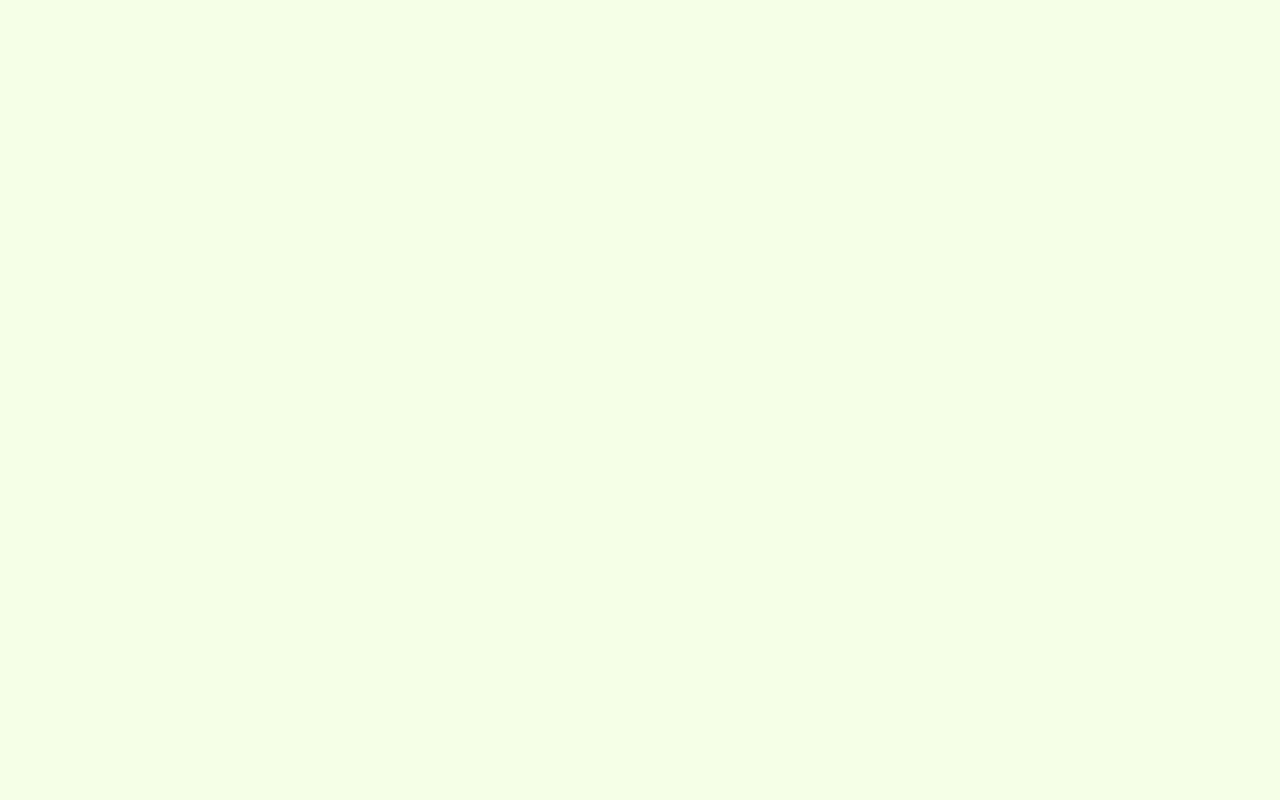
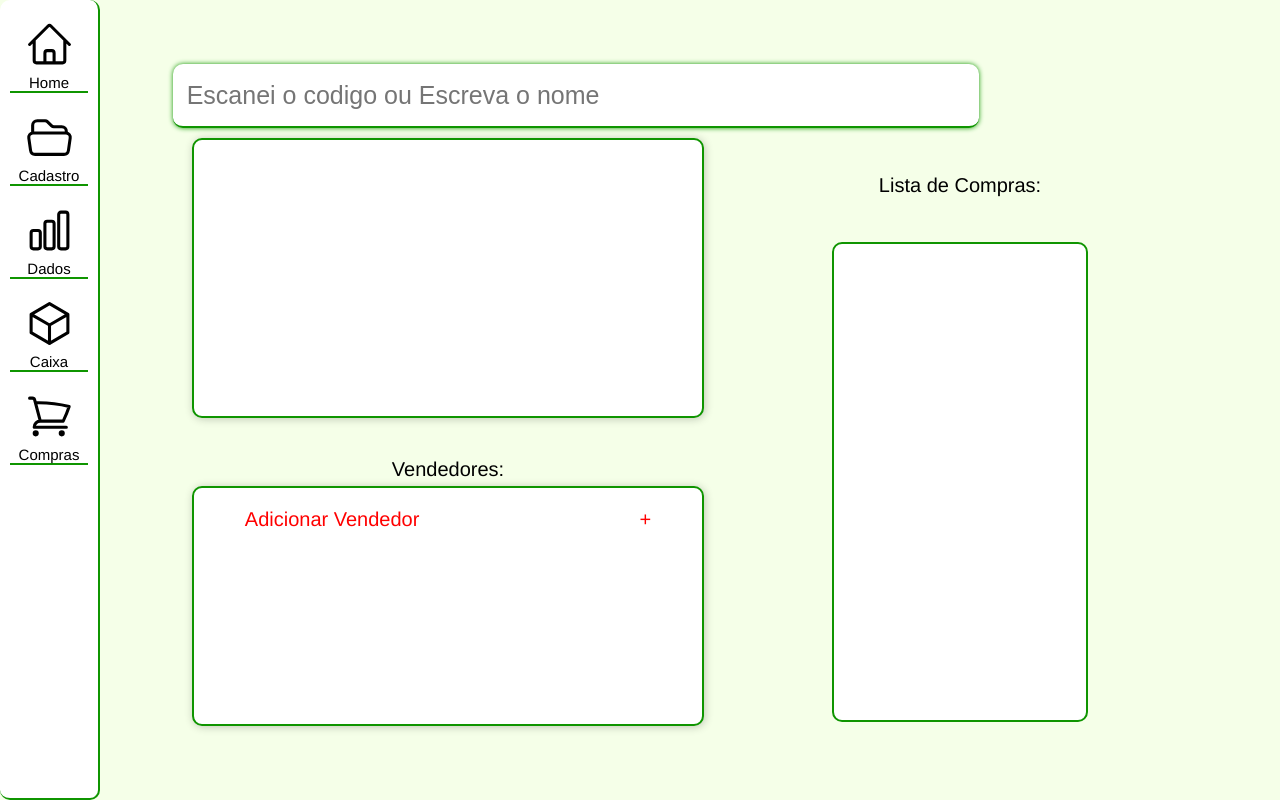
Before and after one commit to raquelvivi/AppCaixaFront, a Vue app: page /ComprasView in a window 1280 px wide. Before the commit this address had no page. Built offline with nearby package versions, Linux system fonts and the light colour scheme.

Commit message:
tela compras atualizada

```diff
--- a/src/CadastroProdutos.vue
+++ b/src/CadastroProdutos.vue
@@ -246,8 +246,8 @@ export default {
             quantminimo: this.quantminimo,
             quant: this.quant,
             categoria: this.categoria,
+            precovenda: this.precovenda,
             vendedor: this.vendedor,
-            precovenda: this.precovenda
           }
         );
 
--- /dev/null
+++ b/src/ComprasView.vue
@@ -0,0 +1,303 @@
+<template>
+
+    <CabecalhoView />
+
+        <!-- INPUT DE BUSCA -->
+    <div class="pesquisa">
+
+        <input type='text' v-model='produto' @keyup.enter="copiou(produto)" @input="buscarProdutos(produto)"
+            class='inputProdut' autofocus placeholder="  Escanei o codigo ou Escreva o nome" />
+    </div>
+
+    <main>
+
+        <div>
+            <!-- LISTA DE PRODUTOS -->
+            <div>
+                <ul class="listaResposte">
+                    <li v-for="(item, index) in produtos" :key="index" @click="escolheuProdut(item)">
+                        <p>{{ item.nome }}</p>
+                        <p>{{ item.precovenda }}</p>
+                    </li>
+                </ul>
+
+            </div>
+
+            <!-- LISTA DE VENDEDORES -->
+            <div class="listaVendedores">
+                <p>Vendedores:</p>
+                <ul class="listaResposte ulVend">
+                    <li v-for="(item, index) in vendedores" :key="index" @click="escolheuProdut(item)">
+                        <p>{{ item.vendedor }}</p>
+                        <p>{{ item.Preco }}</p>
+                    </li>
+                    <li style="color: red;"  @click="addVendedores(item)">
+                        <p>Adicionar Vendedor</p>
+                        <p>+</p>
+                    </li>
+                </ul>
+
+            </div>
+
+        </div>
+
+        <!-- LISTA DE COMPRAS -->
+        <div class="listaCompras">
+            <p>Lista de Compras:</p>
+            <ul class="UlLista">
+
+            <li v-for="(item, index) in ObjetosCompras" :key="index" class="lista"
+                :style="{ backgroundColor: (index % 2) === 0 ? 'white' : '#E7F5E7' }">
+                <p v-if="!item.editando" @click="item.editando = true">
+                    {{ item.quantidadeV }}
+                </p>
+
+                <input v-else v-model="this.quantNova"
+                    @blur="item.editando = false; atualizarItem(item, this.ObjetosCompras, this.quantNova)" />
+                <p>{{ item.nome }}</p>
+
+                <div style="display: flex;">
+                    <p>{{ item.valor.toLocaleString('pt-BR', { minimumFractionDigits: 2, maximumFractionDigits: 2 }) }}
+                    </p>
+                    <p :style="{ display: index === 0 ? 'none' : 'block' }" @click="retirar(item, this.ObjetosCompras)"
+                        style=" cursor: pointer; color: brown;">X</p>
+                </div>
+
+            </li>
+        </ul>
+        </div>
+
+    </main>
+
+
+
+
+
+
+
+
+
+</template>
+
+
+
+
+<script>
+import axios from 'axios'
+import CabecalhoView from "./components/CabecalhoView.vue"
+
+export default {
+    name: 'ComprasView',
+    components: {
+        CabecalhoView
+    },
+    data() {
+        return {
+            produto: '',    // v-model do input principal
+            quant: 1,       // v-model da quantidade
+            produtos: [],   // array para a lista do v-for
+            vendedores: [],   // array para a lista de vendedores
+        }
+    },
+    methods: { //BUSCAR PRODUTOS
+        async buscarProdutos(produto) {
+            if (produto.length > 2 && produto != " ") { // para não fazer requisição com 1 ou 2 caracteres, o que não é necessário
+                const response = await axios.get(
+                    `http://localhost:3000/prods/label/${produto}`
+                )
+
+                this.produtos = response.data
+            } else {
+                this.produtos = '';
+            }
+        },
+        // BUSCAR PRODUTO PELO CODIGO DE BARRAS
+        async copiou(produto) {
+            if (produto && produto != " ") {
+
+                const response = await axios.get(
+                    `http://localhost:3000/prods/${produto}`
+                );
+                let dados = response.data;
+
+                console.log(dados[0]);
+
+                if (response.status >= 200 && response.status < 300) {
+
+                    this.escolheuProdut(dados[0]);
+                    this.produto = ""
+                }
+            }
+
+        },
+        async escolheuProdut(item) {
+            console.log(item);
+            const response = await axios.get(
+                    `http://localhost:3000/tem/${item.codigo}`
+                );
+            this.vendedores = response.data;
+            console.log(this.vendedores);
+            this.produtos = []; // Limpa a lista após escolher
+        },
+        async addVendedores(item) {
+            console.log("Adicionar vendedor:", item);
+            // Lógica para adicionar um novo vendedor
+        },
+
+    }
+
+}
+
+</script>
+
+
+
+
+<style scoped>
+.pesquisa {
+
+    margin: 0 10% 0 0%;
+    padding-top: 8vh;
+}
+
+.inputProdut {
+    width: 70%;
+    height: 8vh;
+    font-size: 25px;
+    border: none;
+    border-bottom: var(--colorVerde) 2px solid;
+    border-radius: 10px;
+    /* outline: none; */
+    transition: all 0.2s;
+    box-shadow: 2px 2px 15px rgba(0, 0, 0, 0.5);
+}
+
+.inputProdut:focus {
+    outline: none;
+    border-color: var(--colorVerde);
+    box-shadow: 0 0 5px var(--colorVerde);
+}
+
+.ulVend{
+    min-height: 30vh;
+    max-height: 30vh;
+    overflow-y: auto;
+}
+
+.listaResposte {
+    width: 40vw;
+    height: 35vh;
+    font-size: 20px;
+    z-index: 2;
+
+    margin-top: 2%;
+    border: none;
+    border: var(--colorVerde) 2px solid;
+    border-radius: 10px;
+    transition: all 0.2s;
+    box-shadow: 1px 1px 8px rgba(0, 0, 0, 0.222);
+    background-color: var(--colorBranco);
+}
+
+.listaResposte li {
+    margin: 5px 0 5px 0;
+    padding: 15px 0 15px 0;
+    justify-content: space-between;
+    display: flex;
+}
+
+.listaResposte li:hover {
+    background-color: var(--colorVerde);
+    color: var(--colorBranco);
+    cursor: pointer;
+}
+
+.listaResposte li p {
+    padding: 0 10% 0 10%;
+
+}
+
+.listaVendedores {
+    margin-top: 5vh;
+    justify-content: center;
+    display: flex;
+    flex-direction: column;
+
+}
+
+.listaVendedores ul {
+    margin-top: 5px;
+    height: 20vh;
+}
+
+main {
+    display: flex;
+    justify-content: space-around;
+    margin: 0 10%;
+}
+
+.listaCompras {
+    height: 80vh;
+    display: flex;
+    flex-direction: column;
+    justify-content: space-evenly;
+
+}
+.UlLista {
+    width: 20vw;
+    height: 60vh;
+    background-color: var(--colorBranco);
+    border: var(--colorVerde) 2px solid;
+    border-radius: 10px;
+    overflow: auto;
+}
+
+.UlLista li {
+    padding: 5px 5% 0px 0;
+    display: flex;
+    justify-content: space-between;
+}
+
+.UlLista li p {
+    padding: 0 5% 0 5%;
+}
+
+.info {
+    display: flex;
+    width: 50vw;
+    /* background-color: blue; */
+    justify-content: space-evenly;
+    align-items: center;
+}
+
+/* .listaResposte {
+  position: absolute;
+  width: 50%;
+  max-height: 50vh;
+  font-size: 20px;
+  z-index: 2;
+  margin-left: calc(5px + 10%);
+  border: none;
+  border: var(--colorVerde) 2px solid;
+  border-radius: 10px;
+  transition: all 0.2s;
+  box-shadow: 2px 2px 15px rgba(0, 0, 0, 0.5);
+  background-color: var(--colorBranco);
+}
+
+.listaResposte li{
+  margin: 5px 0 5px 0;
+  padding: 15px 0 15px 0;
+  justify-content: space-between;
+  display: flex;
+}
+.listaResposte li:hover{
+  background-color: var(--colorVerde);
+  color: var(--colorBranco);
+  cursor: pointer;
+}
+.listaResposte li p{
+  padding: 0 10% 0 10%;
+
+} */
+</style>
--- a/src/components/CabecalhoView.vue
+++ b/src/components/CabecalhoView.vue
@@ -4,8 +4,8 @@
 
         <!-- Casa - InicioView -->
         <div class="hearderIco">
-            <svg xmlns="http://www.w3.org/2000/svg" fill="none" @click="this.$router.push('/')" viewBox="0 0 24 24" stroke-width="1.5"
-                stroke="currentColor" class="size-6 ico" cursor="pointer">
+            <svg xmlns="http://www.w3.org/2000/svg" fill="none" @click="this.$router.push('/')" viewBox="0 0 24 24"
+                stroke-width="1.5" stroke="currentColor" class="size-6 ico" cursor="pointer">
                 <path stroke-linecap="round" stroke-linejoin="round"
                     d="m2.25 12 8.954-8.955c.44-.439 1.152-.439 1.591 0L21.75 12M4.5 9.75v10.125c0 .621.504 1.125 1.125 1.125H9.75v-4.875c0-.621.504-1.125 1.125-1.125h2.25c.621 0 1.125.504 1.125 1.125V21h4.125c.621 0 1.125-.504 1.125-1.125V9.75M8.25 21h8.25" />
             </svg>
@@ -33,10 +33,22 @@
             <p>Dados</p>
         </div>
 
-        <!-- Carrinho - CaixaView -->
+        <!-- Caixa - CaixaView -->
         <div class="hearderIco">
 
             <svg xmlns="http://www.w3.org/2000/svg" fill="none" @click="this.$router.push('/CaixaView')"
+                viewBox="0 0 24 24" stroke-width="1.5" stroke="currentColor" class="size-6 ico" cursor="pointer">
+                <path stroke-linecap="round" stroke-linejoin="round"
+                    d="m21 7.5-9-5.25L3 7.5m18 0-9 5.25m9-5.25v9l-9 5.25M3 7.5l9 5.25M3 7.5v9l9 5.25m0-9v9" />
+            </svg>
+
+            <p>Caixa</p>
+        </div>
+
+        <!-- Carrinho - ComprasView -->
+        <div class="hearderIco">
+
+            <svg xmlns="http://www.w3.org/2000/svg" fill="none" @click="this.$router.push('/ComprasView')"
                 viewBox="0 0 24 24" stroke-width="1.5" stroke="currentColor" class="size-6 ico" cursor="pointer">
                 <path stroke-linecap="round" stroke-linejoin="round"
                     d="M2.25 3h1.386c.51 0 .955.343 1.087.835l.383 1.437M7.5 14.25a3 3 0 0 0-3 3h15.75m-12.75-3h11.218c1.121-2.3 2.1-4.684 2.924-7.138a60.114 60.114 0 0 0-16.536-1.84M7.5 14.25 5.106 5.272M6 20.25a.75.75 0 1 1-1.5 0 .75.75 0 0 1 1.5 0Zm12.75 0a.75.75 0 1 1-1.5 0 .75.75 0 0 1 1.5 0Z" />
--- a/src/router/index.js
+++ b/src/router/index.js
@@ -4,12 +4,18 @@ import CaixaView from '../CaixaView.vue'
 import DashboardView from '../DashBoardView.vue'
 import CadastroProdutos from '../CadastroProdutos.vue'
 import InicioView from '../InicioView.vue'
+import ComprasView from '../ComprasView.vue'
 
 const routes = [
   {
     path: '/CaixaView',
     name: 'CaixaView',
     component: CaixaView
+  },
+  {
+    path: '/ComprasView',
+    name: 'ComprasView',
+    component: ComprasView
   },
   {
     path: '/DashboardView',
```
